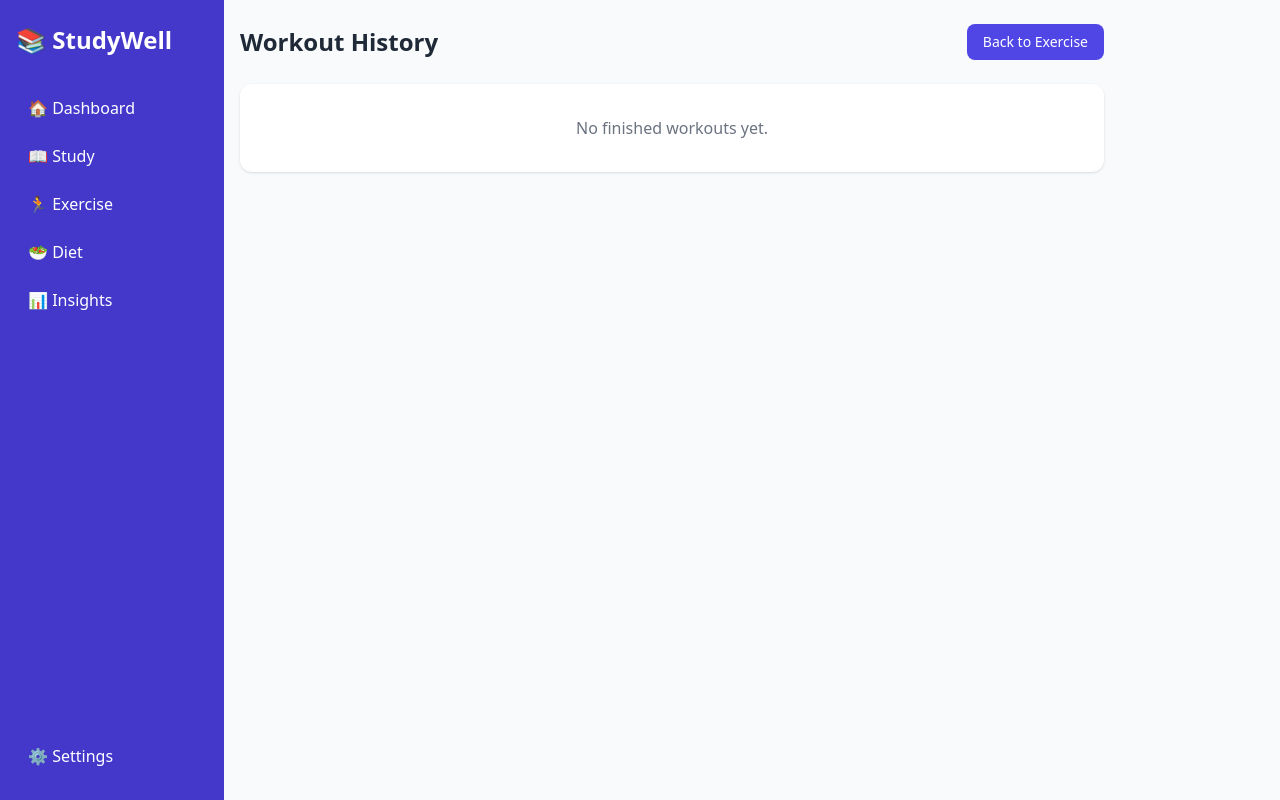
After one commit to aukaelan99-gif/chuddington, a FastAPI app: template studywell/templates/workout_history.html in a window 1280 px wide. The commit adds this page. Run offline with FastAPI, Linux system fonts and the light colour scheme; the template is opened without the code that fills it, so the values that code supplies are empty; some libraries are stand-ins or nearby versions.

Commit message:
Add workout history list/detail views

```diff
--- a/studywell/templates/exercise.html
+++ b/studywell/templates/exercise.html
@@ -12,6 +12,10 @@
             class="px-5 py-2 bg-indigo-600 text-white rounded-lg hover:bg-indigo-700 font-semibold text-sm">
       🏋️ Start Workout
     </button>
+    <a href="/workout/history"
+       class="px-5 py-2 bg-slate-100 text-slate-700 rounded-lg hover:bg-slate-200 font-semibold text-sm">
+      View Old Workouts
+    </a>
   </form>
 </div>
 
--- /dev/null
+++ b/studywell/templates/workout_history.html
@@ -0,0 +1,36 @@
+{% extends "base.html" %}
+{% block title %}Workout History — StudyWell{% endblock %}
+{% block content %}
+<div class="flex items-center justify-between mb-6">
+  <h1 class="text-2xl font-bold">Workout History</h1>
+  <a href="/exercise" class="px-4 py-2 bg-indigo-600 text-white rounded-lg hover:bg-indigo-700 text-sm font-medium">Back to Exercise</a>
+</div>
+
+{% if workouts %}
+<div class="grid gap-4">
+  {% for w in workouts %}
+  <div class="bg-white rounded-xl shadow p-5">
+    <div class="flex items-center justify-between gap-3 flex-wrap">
+      <div>
+        <div class="text-lg font-semibold">{{ w.name if w.name else "Workout Session" }}</div>
+        <div class="text-sm text-gray-500">{{ w.date.strftime("%Y-%m-%d") }}</div>
+      </div>
+      <div class="text-sm text-gray-600">
+        {{ w.duration_minutes if w.duration_minutes is not none else 0 }} min
+      </div>
+    </div>
+    <div class="mt-3 text-sm text-gray-600">
+      {{ w.exercises|length }} exercises
+    </div>
+    <div class="mt-3">
+      <a href="/workout/history/{{ w.id }}" class="px-3 py-1.5 bg-slate-100 text-slate-700 rounded-lg hover:bg-slate-200 text-sm font-medium">View Details</a>
+    </div>
+  </div>
+  {% endfor %}
+</div>
+{% else %}
+<div class="bg-white rounded-xl shadow p-8 text-center text-gray-500">
+  No finished workouts yet.
+</div>
+{% endif %}
+{% endblock %}
```
Also changed, not shown: studywell/routers/workout.py (+22 -0 lines), studywell/services/workout_service.py (+10 -0 lines), studywell/templates/workout_history_detail.html (added, +41 -0 lines).
